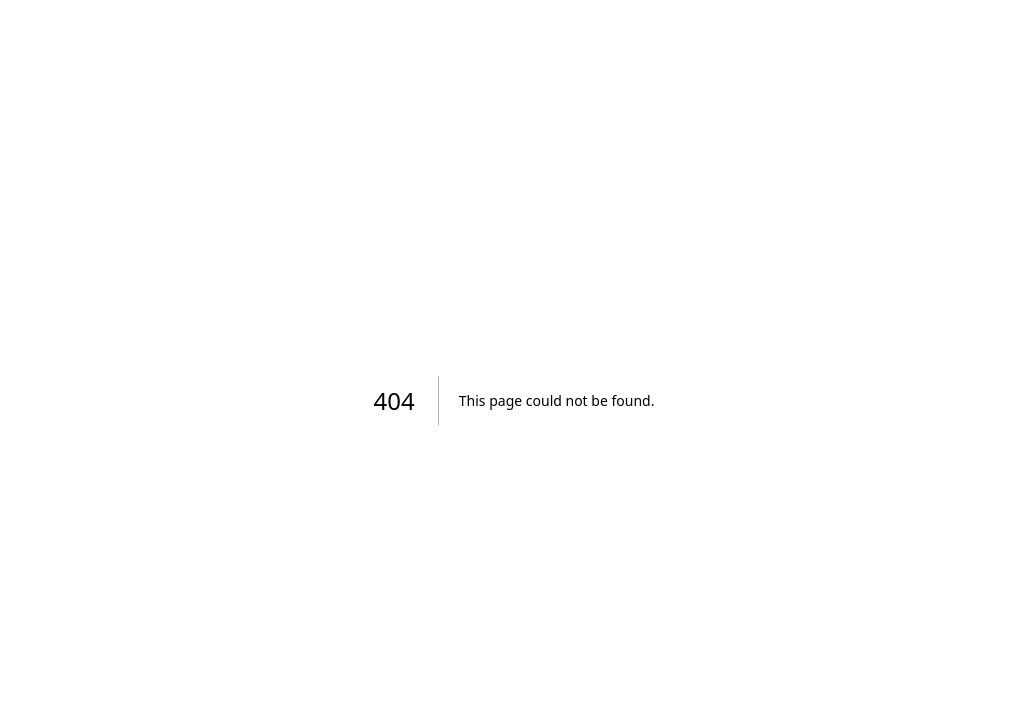
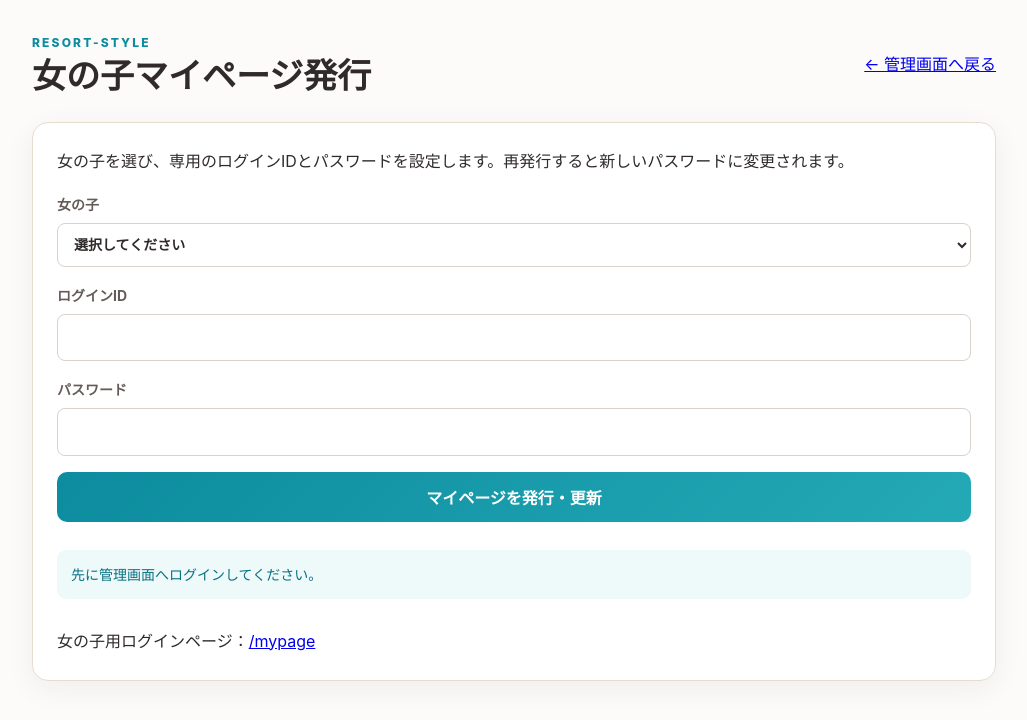
Before and after one commit to boat-s-1/resort-style, a Next.js app: page /admin/mypage-accounts in a window 1280 px wide. Before the commit this address had no page. Shown: the top 720 px of the page, without its empty margins (126-1153 px from the left). Built offline with nearby package versions, Linux system fonts and the light colour scheme; no server answers.

Commit message:
Add therapist mypage account manager

```diff
--- /dev/null
+++ b/app/admin/mypage-accounts/page.js
@@ -0,0 +1,11 @@
+'use client';
+import { useEffect,useState } from 'react';
+import { supabase } from '../../../lib/supabase';
+
+export default function TherapistAccounts(){
+ const [therapists,setTherapists]=useState([]),[therapistId,setTherapistId]=useState(''),[loginId,setLoginId]=useState(''),[password,setPassword]=useState(''),[message,setMessage]=useState(''),[ready,setReady]=useState(false);
+ useEffect(()=>{(async()=>{const {data:{session}}=await supabase.auth.getSession(); if(!session){setMessage('先に管理画面へログインしてください。');setReady(true);return;} const {data:admin}=await supabase.from('resort_admins').select('user_id').eq('user_id',session.user.id).maybeSingle(); if(!admin){setMessage('管理者権限がありません。');setReady(true);return;} const {data}=await supabase.from('resort_therapists').select('id,name,slug').order('name');setTherapists(data||[]);setReady(true);})();},[]);
+ async function save(e){e.preventDefault();if(!therapistId)return;setMessage('発行中…');const {error}=await supabase.rpc('resort_set_therapist_account',{p_therapist_id:therapistId,p_login_id:loginId.trim(),p_password:password,p_active:true});if(error){setMessage(`発行できませんでした：${error.message}`);return;}setMessage('マイページを発行しました。ログインIDとパスワードを女の子へ共有してください。');setPassword('');}
+ if(!ready)return <main className="admin-shell"><p>確認中…</p></main>;
+ return <main className="admin-shell"><header className="admin-header"><div><p className="admin-kicker">RESORT-STYLE</p><h1>女の子マイページ発行</h1></div><a href="/admin">← 管理画面へ戻る</a></header><form className="admin-panel admin-form" onSubmit={save}><p>女の子を選び、専用のログインIDとパスワードを設定します。再発行すると新しいパスワードに変更されます。</p><label>女の子<select value={therapistId} onChange={e=>{setTherapistId(e.target.value);const t=therapists.find(x=>x.id===e.target.value);if(t&&!loginId)setLoginId(t.slug||'')}} required><option value="">選択してください</option>{therapists.map(t=><option key={t.id} value={t.id}>{t.name}</option>)}</select></label><label>ログインID<input value={loginId} onChange={e=>setLoginId(e.target.value)} minLength="3" autoCapitalize="none" required/></label><label>パスワード<input type="password" value={password} onChange={e=>setPassword(e.target.value)} minLength="6" required/></label><button className="admin-primary">マイページを発行・更新</button>{message&&<p className="admin-message">{message}</p>}<p>女の子用ログインページ：<a href="/mypage" target="_blank">/mypage</a></p></form></main>;
+}
```
